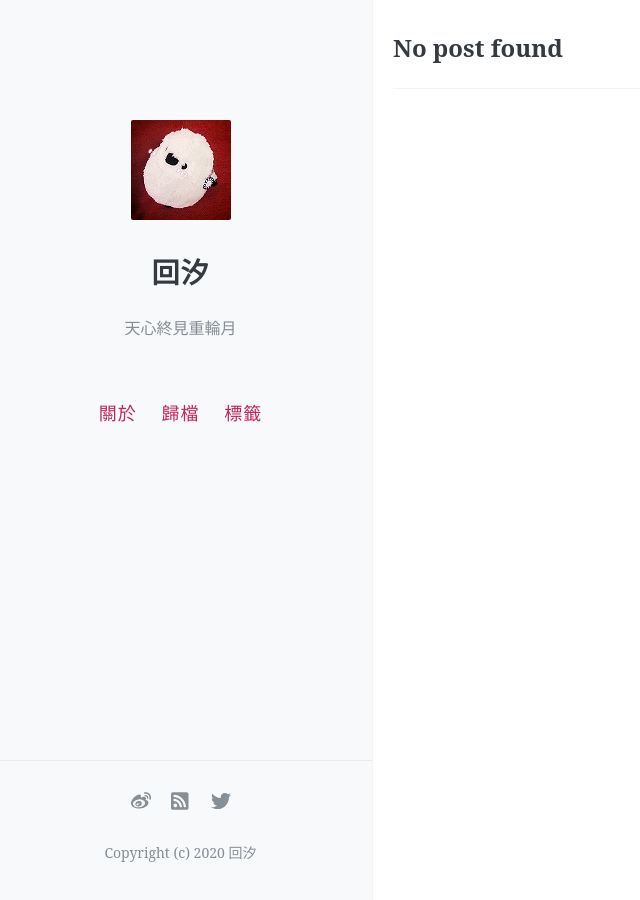
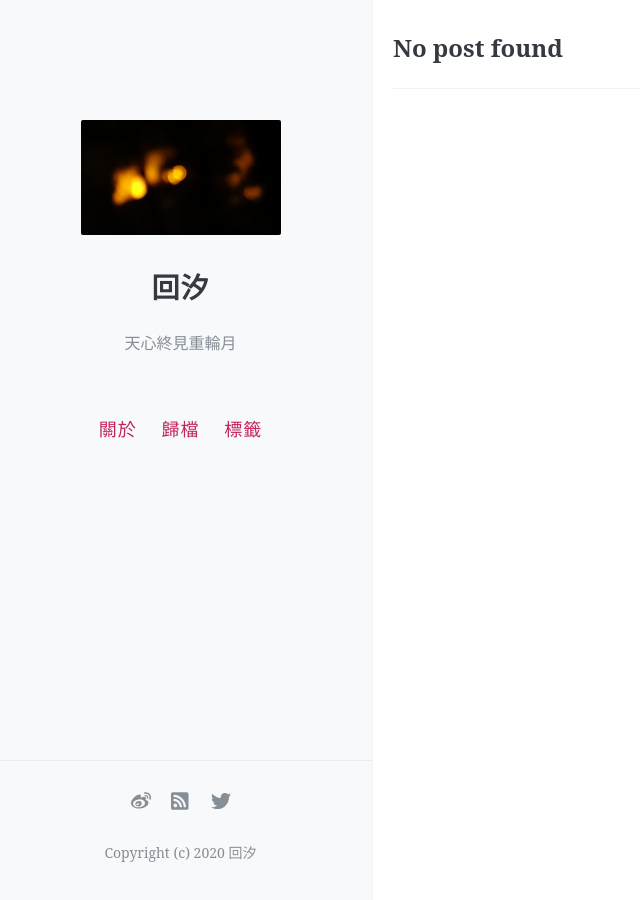
Before and after one commit to kanransya/nami-jetcoaster, a Jekyll site: the page built from index.html, in a window 1280 px wide. Shown: the whole page, without its empty margins (11-651 px from the left). Built offline with Jekyll 4.4.1, drawn with Linux system fonts in a browser that asks for light colours; the list of posts is cut into pages by our own code; comment, search, counter and statistics services are not loaded.

Commit message:
Update _config.yml

```diff
--- a/_config.yml
+++ b/_config.yml
@@ -24,11 +24,10 @@ baseurl: /nami-jetcoaster
 #
 
 # 你的博客logo图片URL，建议尺寸不超过300px × 300px
-avatar: https://raw.githubusercontent.com/kanransya/nami-jetcoaster/master/images/100x100.jpg
+avatar: https://raw.githubusercontent.com/kanransya/nami-jetcoaster/master/images/250x144%E5%85%89%E7%82%B9.png
 
 # 你的favicon（出现在浏览器tab上）图片URL，建议使用较小(64px × 64px)的图片
-favicon: https://raw.githubusercontent.com/kanransya/nami-jetcoaster/master/images/64x64.jpg
-
+favicon: https://raw.githubusercontent.com/kanransya/nami-jetcoaster/master/images/64x64%E7%BA%BF%E6%9D%A1%E6%A2%85%E8%8A%B1.png
 
 # 菜单中的按钮
 navigation:
```
